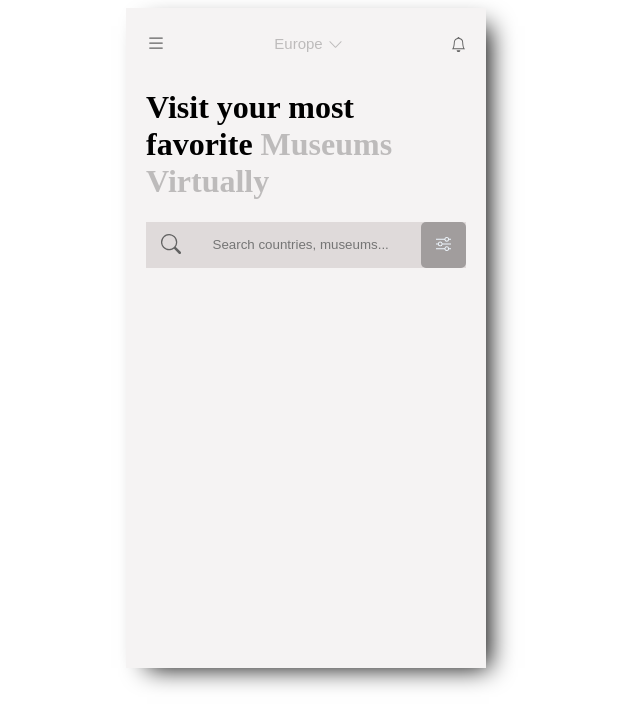
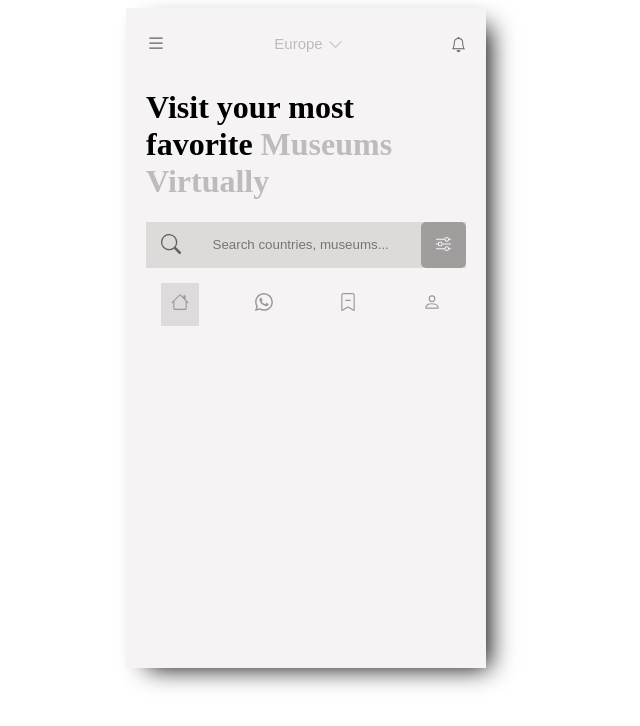
Before and after one commit to sito8943/ui-train, a React (Create React App) app: page / in a window 1280 px wide. Shown: the top 726 px of the page, without its empty margins (334-974 px from the left). Built offline with nearby package versions, Linux system fonts and the light colour scheme.

Commit message:
Dock added

```diff
--- /dev/null
+++ b/src/layouts/uiuxdesig.trends/Museums Virtually/components/Dock/Dock.jsx
@@ -0,0 +1,66 @@
+import React, { useState } from "react";
+
+// emotion
+import { css } from "@emotion/css";
+
+// icons
+import { BsBookmarkDash, BsHouse, BsPerson, BsWhatsapp } from "react-icons/bs";
+
+const Dock = () => {
+  const [active, setActive] = useState(1);
+
+  const containerCss = css({
+    display: "flex",
+    justifyContent: "space-between",
+    alignItems: "center",
+    padding: 15,
+  });
+
+  const buttonCss = css({
+    border: "none",
+    color: "#9d9999",
+    padding: 10,
+    fontSize: 18,
+    background: "none",
+    cursor: "pointer",
+  });
+
+  const activeButton = css({
+    background: "#dddbdb !important",
+  });
+
+  return (
+    <div className={containerCss}>
+      <button
+        id="d1"
+        onClick={() => setActive(1)}
+        className={`${buttonCss} ${active === 1 ? activeButton : ""}`}
+      >
+        <BsHouse />
+      </button>
+      <button
+        id="d1"
+        onClick={() => setActive(2)}
+        className={`${buttonCss} ${active === 2 ? activeButton : ""}`}
+      >
+        <BsWhatsapp />
+      </button>
+      <button
+        id="d1"
+        onClick={() => setActive(3)}
+        className={`${buttonCss} ${active === 3 ? activeButton : ""}`}
+      >
+        <BsBookmarkDash />
+      </button>
+      <button
+        id="d1"
+        onClick={() => setActive(4)}
+        className={`${buttonCss} ${active === 4 ? activeButton : ""}`}
+      >
+        <BsPerson />
+      </button>
+    </div>
+  );
+};
+
+export default Dock;
--- a/src/layouts/uiuxdesig.trends/Museums Virtually/components/Navbar/Navbar.jsx
+++ b/src/layouts/uiuxdesig.trends/Museums Virtually/components/Navbar/Navbar.jsx
@@ -1,5 +1,6 @@
 import React from "react";
 
+// icons
 import { BsList, BsBell, BsChevronDown } from "react-icons/bs";
 
 // emotion
--- a/src/layouts/uiuxdesig.trends/Museums Virtually/views/Home/Home.jsx
+++ b/src/layouts/uiuxdesig.trends/Museums Virtually/views/Home/Home.jsx
@@ -5,6 +5,7 @@ import { css } from "@emotion/css";
 // components
 import Navbar from "../../components/Navbar/Navbar";
 import Search from "../../components/Search/Search";
+import Dock from "../../components/Dock/Dock";
 
 function Home() {
   const containerCss = css({
@@ -27,6 +28,7 @@ function Home() {
         <span className={spanTitle}>Museums Virtually</span>
       </h1>
       <Search />
+      <Dock />
     </div>
   );
 }
```
